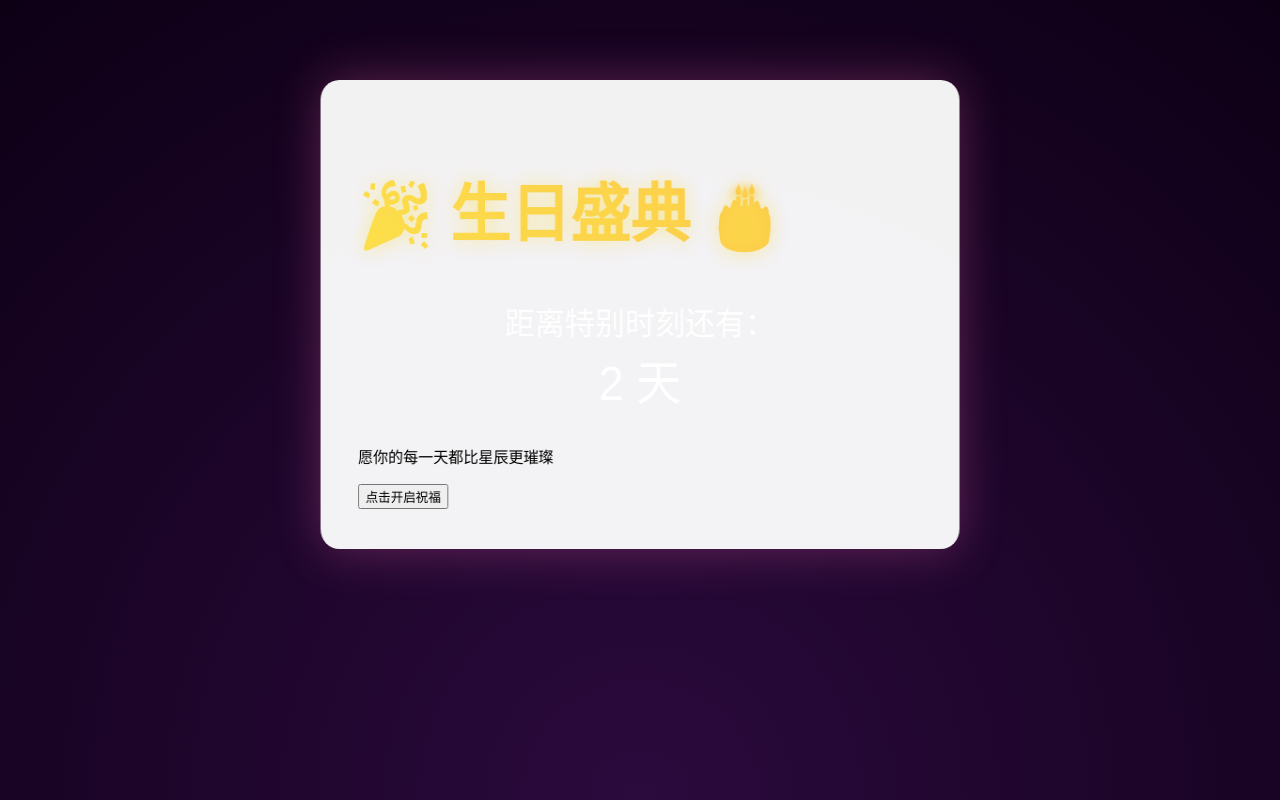
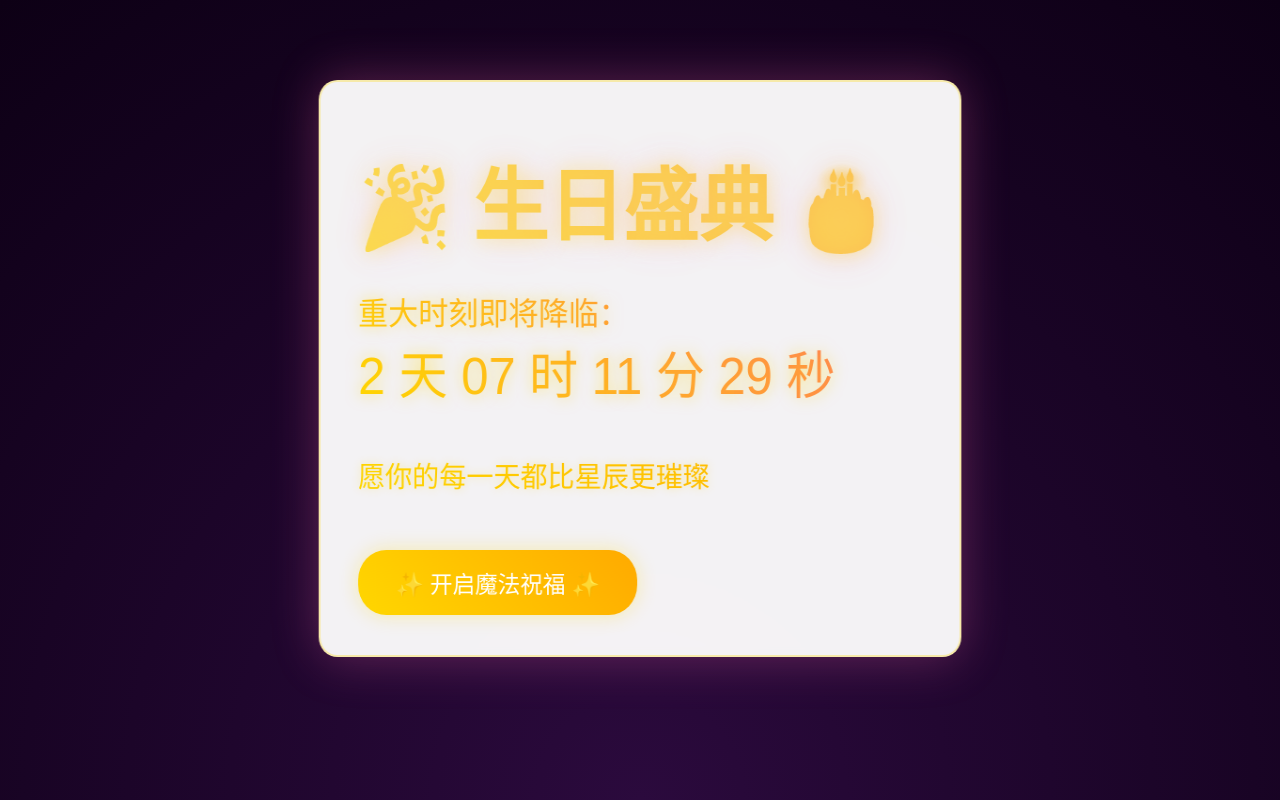
Before and after one commit to bvb620/rxx, a website: page main.html in a window 1280 px wide. Shown: the top 800 px of the page. Drawn offline with Linux system fonts and the light colour scheme.

Commit message:
Update main.html

```diff
--- a/main.html
+++ b/main.html
@@ -7,6 +7,7 @@
       :root {
         --primary-color: #ff69b4;
         --gold-gradient: linear-gradient(45deg, #ffd700, #ffaa00);
+        --pink-glow: rgba(255, 105, 180, 0.3);
       }
 
       body {
@@ -56,36 +57,92 @@
       .birthday-card {
         background: rgba(255, 255, 255, 0.95);
         border-radius: 20px;
-        box-shadow: 0 0 50px rgba(255, 105, 180, 0.3);
+        box-shadow: 0 0 50px var(--pink-glow);
         padding: 40px;
         transform: rotateY(20deg);
-        transition: transform 1s;
+        transition: all 0.6s cubic-bezier(0.25, 0.46, 0.45, 0.94);
         max-width: 600px;
         margin: 0 auto;
         will-change: transform;
+        border: 2px solid rgba(255, 215, 0, 0.3);
+        backdrop-filter: blur(5px);
       }
 
       .neon-title {
-        font-size: 4em;
+        font-size: 5em;
         background: var(--gold-gradient);
         -webkit-background-clip: text;
         -webkit-text-fill-color: transparent;
-        text-shadow: 0 0 20px rgba(255, 215, 0, 0.5);
+        text-shadow: 0 0 20px rgba(255, 215, 0, 0.5),
+          0 0 40px rgba(255, 105, 180, 0.3);
         animation: neonPulse 2s infinite;
+        margin: 20px 0;
+        position: relative;
+        z-index: 1;
       }
 
       .countdown {
-        font-size: 2em;
-        color: #fff;
-        text-align: center;
+        font-size: 2.5em;
+        background: linear-gradient(45deg, #ffd700, #ff6b6b);
+        -webkit-background-clip: text;
+        -webkit-text-fill-color: transparent;
+        text-shadow: 0 0 15px rgba(255, 215, 0, 0.5);
         margin: 30px 0;
       }
 
-      .fireworks-container {
-        position: fixed;
+      .gold-text {
+        font-size: 1.8em;
+        background: var(--gold-gradient);
+        -webkit-background-clip: text;
+        -webkit-text-fill-color: transparent;
+        padding: 15px 0;
+        margin: 20px 0;
+        text-shadow: 0 0 10px rgba(255, 215, 0, 0.3);
+      }
+
+      .reveal-btn {
+        background: var(--gold-gradient);
+        border: none;
+        padding: 15px 40px;
+        border-radius: 30px;
+        font-size: 1.5em;
+        color: #fff;
+        cursor: pointer;
+        transition: all 0.3s;
+        box-shadow: 0 0 20px rgba(255, 215, 0, 0.3);
+        margin-top: 20px;
+        position: relative;
+        overflow: hidden;
+      }
+
+      .reveal-btn::before {
+        content: "";
+        position: absolute;
+        top: 0;
+        left: -100%;
         width: 100%;
         height: 100%;
-        pointer-events: none;
+        background: linear-gradient(
+          90deg,
+          transparent,
+          rgba(255, 255, 255, 0.3),
+          transparent
+        );
+        transition: 0.5s;
+      }
+
+      .reveal-btn:hover {
+        transform: scale(1.1);
+        box-shadow: 0 0 40px rgba(255, 215, 0, 0.5);
+      }
+
+      .reveal-btn:hover::before {
+        left: 100%;
+      }
+
+      .birthday-card:hover {
+        transform: rotateY(0deg) scale(1.02);
+        box-shadow: 0 0 80px var(--pink-glow);
       }
 
       @keyframes neonPulse {
@@ -104,6 +161,13 @@
           opacity: 0;
         }
       }
+
+      .fireworks-container {
+        position: fixed;
+        width: 100%;
+        height: 100%;
+        pointer-events: none;
+      }
     </style>
   </head>
   <body>
@@ -117,7 +181,7 @@
           <div class="countdown" id="countdown"></div>
           <div class="message">
             <p class="gold-text">愿你的每一天都比星辰更璀璨</p>
-            <button class="reveal-btn">点击开启祝福</button>
+            <button class="reveal-btn">✨ 开启魔法祝福 ✨</button>
           </div>
         </div>
       </div>
@@ -133,31 +197,35 @@
         document.querySelector(".main-content").style.opacity = 1;
       });
 
-      // 烟花特效实现
+      // 烟花特效增强版
       class Fireworks {
         constructor(canvas) {
           this.canvas = canvas;
           this.ctx = canvas.getContext("2d");
           this.particles = [];
 
-          canvas.width = window.innerWidth;
-          canvas.height = window.innerHeight;
-
+          this.resizeCanvas();
+          window.addEventListener("resize", this.resizeCanvas.bind(this));
           document.addEventListener("click", this.createFirework.bind(this));
           this.animate();
         }
 
+        resizeCanvas() {
+          this.canvas.width = window.innerWidth;
+          this.canvas.height = window.innerHeight;
+        }
+
         createFirework(e) {
           const colors = ["#ff4081", "#ffd700", "#ff69b4"];
-          for (let i = 0; i < 50; i++) {
+          for (let i = 0; i < 75; i++) {
             this.particles.push({
               x: e.clientX,
               y: e.clientY,
-              vx: (Math.random() - 0.5) * 5,
-              vy: (Math.random() - 0.5) * 5 - 2,
+              vx: (Math.random() - 0.5) * 7,
+              vy: (Math.random() - 0.5) * 7 - 3,
               life: 1,
-              color: colors[i % 3],
-              size: Math.random() * 3 + 2,
+              color: colors[Math.floor(Math.random() * colors.length)],
+              size: Math.random() * 4 + 2,
             });
           }
         }
@@ -168,13 +236,13 @@
           this.particles.forEach((p, i) => {
             p.x += p.vx;
             p.y += p.vy;
-            p.vy += 0.05;
-            p.life -= 0.02;
+            p.vy += 0.08;
+            p.life -= 0.015;
 
             this.ctx.beginPath();
             this.ctx.fillStyle = p.color;
             this.ctx.globalAlpha = p.life;
-            this.ctx.arc(p.x, p.y, p.size, 0, Math.PI * 2);
+            this.ctx.arc(p.x, p.y, p.size * p.life, 0, Math.PI * 2);
             this.ctx.fill();
 
             if (p.life <= 0) this.particles.splice(i, 1);
@@ -187,7 +255,7 @@
       // 初始化烟花系统
       new Fireworks(document.getElementById("fireworks"));
 
-      // 倒计时功能
+      // 精确到秒的倒计时
       function updateCountdown() {
         const targetDate = new Date("2025-05-20");
         const now = new Date();
@@ -199,18 +267,29 @@
 
         const diff = targetDate - now;
         const days = Math.floor(diff / (1000 * 60 * 60 * 24));
-        document.getElementById(
-          "countdown"
-        ).innerHTML = `距离特别时刻还有：<br><span style="font-size:1.5em">${days} 天</span>`;
+        const hours = Math.floor(
+          (diff % (1000 * 60 * 60 * 24)) / (1000 * 60 * 60)
+        );
+        const minutes = Math.floor((diff % (1000 * 60 * 60)) / (1000 * 60));
+        const seconds = Math.floor((diff % (1000 * 60)) / 1000);
+
+        document.getElementById("countdown").innerHTML = `
+          <div style="font-size:0.8em">重大时刻即将降临：</div>
+          <div style="font-size:1.3em">
+            ${days} 天 ${hours.toString().padStart(2, "0")} 时
+            ${minutes.toString().padStart(2, "0")} 分
+            ${seconds.toString().padStart(2, "0")} 秒
+          </div>
+        `;
       }
       setInterval(updateCountdown, 1000);
 
-      // 按钮跳转逻辑
+      // 按钮交互动画
       document
         .querySelector(".reveal-btn")
-        .addEventListener("click", function (event) {
+        .addEventListener("click", function (e) {
           const card = document.querySelector(".birthday-card");
-          event.target.disabled = true;
+          e.target.disabled = true;
 
           card.style.animation = "cardExit 1s forwards";
           document.body.style.overflow = "hidden";
```
